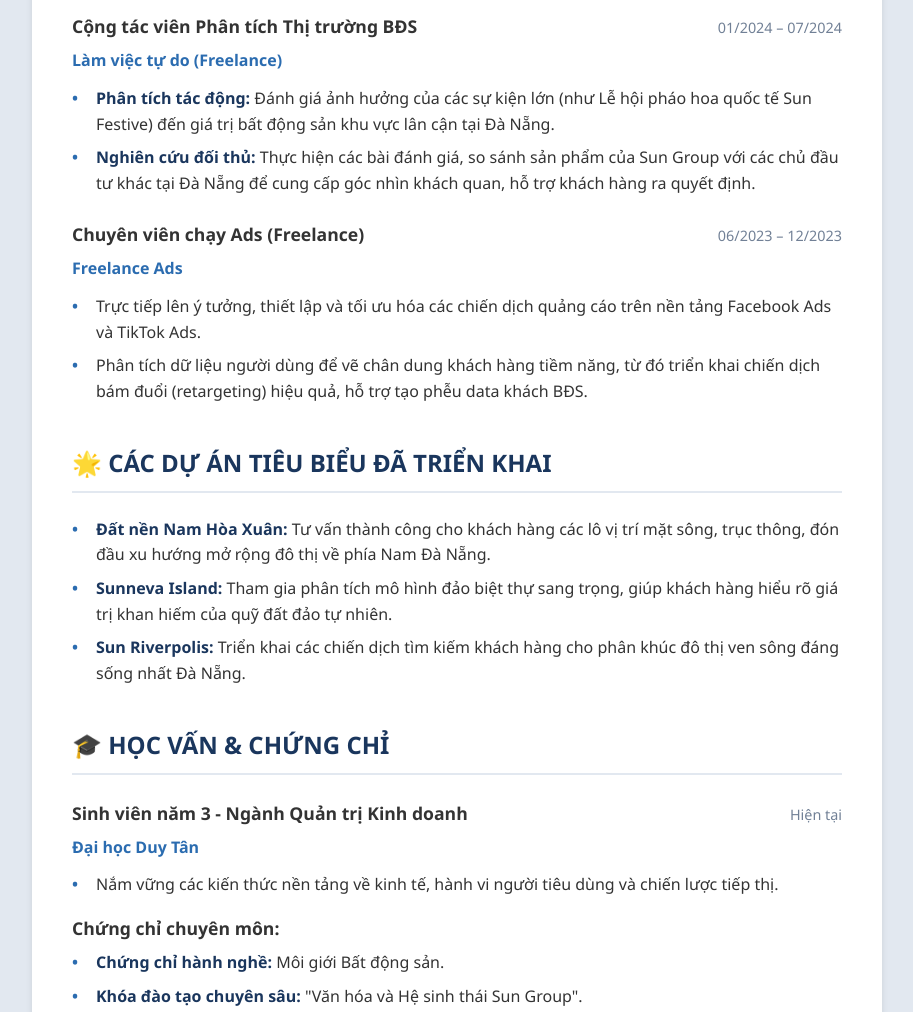
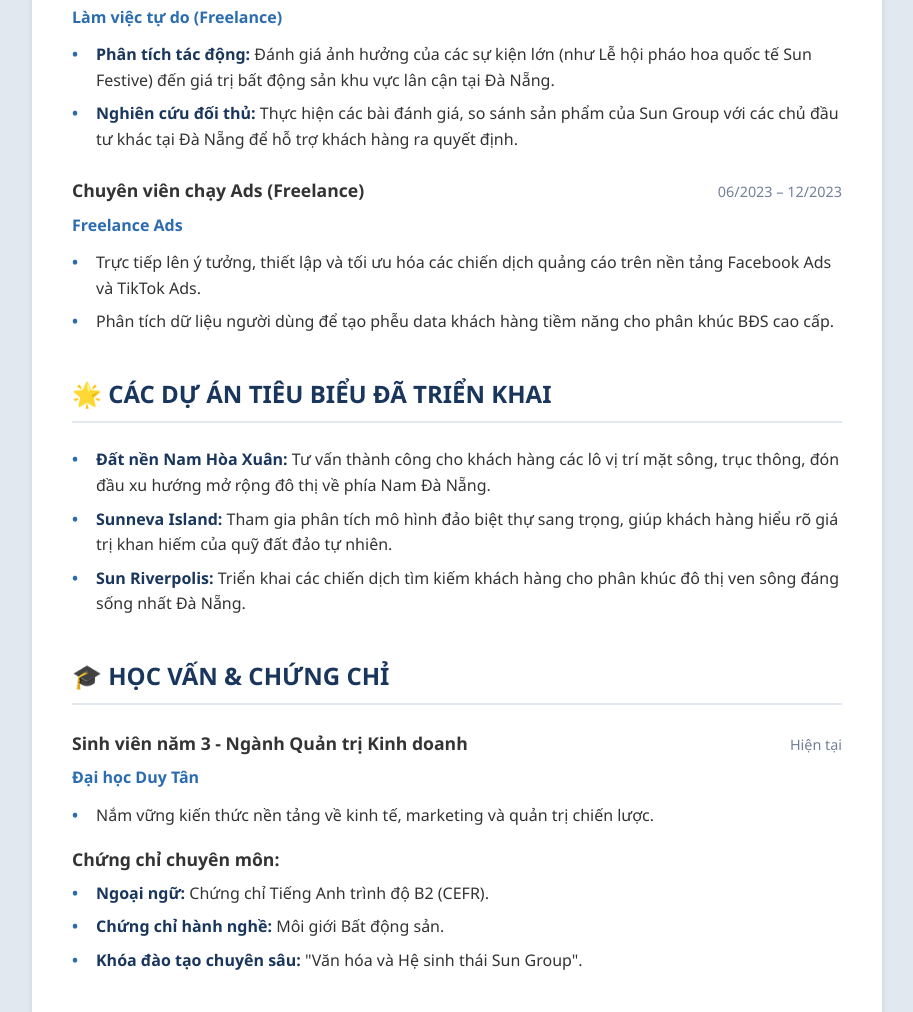
Before and after one commit to nguyentrangiahuy0205/nguyentrangiahuy0205, a plain HTML site: page index.html in a window 1280 px wide. Shown: the part 1452-2464 px from the top of the page, without its empty margins (183-1096 px from the left). Drawn offline with Linux system fonts and the light colour scheme.

Commit message:
Update index.html

```diff
--- a/index.html
+++ b/index.html
@@ -209,7 +209,6 @@
 <body>
 
     <div class="cv-container">
-        <!-- Phần Header -->
         <header>
             <img src="image/1.jpg" alt="Nguyễn Trần Gia Huy" class="profile-img">
             <h1>Nguyễn Trần Gia Huy</h1>
@@ -223,7 +222,6 @@
         </header>
 
         <div class="main-content">
-            <!-- Mục tiêu nghề nghiệp -->
             <div class="section">
                 <h2 class="section-title">Mục tiêu nghề nghiệp</h2>
                 <p>
@@ -231,7 +229,6 @@
                 </p>
             </div>
 
-            <!-- Kỹ năng -->
             <div class="section">
                 <h2 class="section-title">Kỹ năng nổi bật</h2>
                 <div class="skills-grid">
@@ -239,15 +236,15 @@
                         <h3>Chuyên môn & Nghiệp vụ</h3>
                         <div class="skill-tags">
                             <span class="skill-tag">Giao tiếp & Đàm phán</span>
-                            <span class="skill-tag highlight">Pháp lý BĐS (1/500, Sổ đỏ)</span>
                             <span class="skill-tag highlight">Chăm sóc khách hàng VIP</span>
                             <span class="skill-tag">Phân tích thị trường</span>
+                            <span class="skill-tag">Tư vấn dự án Sun Group</span>
                         </div>
                     </div>
                     <div class="skill-category">
                         <h3>Ngoại ngữ & Công cụ</h3>
                         <div class="skill-tags">
-                            <span class="skill-tag">Tiếng Anh thông thạo</span>
+                            <span class="skill-tag highlight">Tiếng Anh B2 (CEFR)</span>
                             <span class="skill-tag">Facebook Ads</span>
                             <span class="skill-tag">TikTok Ads</span>
                             <span class="skill-tag">Content Marketing</span>
@@ -256,7 +253,6 @@
                 </div>
             </div>
 
-            <!-- Kinh nghiệm làm việc -->
             <div class="section">
                 <h2 class="section-title">Kinh nghiệm làm việc</h2>
 
@@ -282,7 +278,7 @@
                     <div class="company">Làm việc tự do (Freelance)</div>
                     <ul>
                         <li><strong>Phân tích tác động:</strong> Đánh giá ảnh hưởng của các sự kiện lớn (như Lễ hội pháo hoa quốc tế Sun Festive) đến giá trị bất động sản khu vực lân cận tại Đà Nẵng.</li>
-                        <li><strong>Nghiên cứu đối thủ:</strong> Thực hiện các bài đánh giá, so sánh sản phẩm của Sun Group với các chủ đầu tư khác tại Đà Nẵng để cung cấp góc nhìn khách quan, hỗ trợ khách hàng ra quyết định.</li>
+                        <li><strong>Nghiên cứu đối thủ:</strong> Thực hiện các bài đánh giá, so sánh sản phẩm của Sun Group với các chủ đầu tư khác tại Đà Nẵng để hỗ trợ khách hàng ra quyết định.</li>
                     </ul>
                 </div>
 
@@ -294,12 +290,11 @@
                     <div class="company">Freelance Ads</div>
                     <ul>
                         <li>Trực tiếp lên ý tưởng, thiết lập và tối ưu hóa các chiến dịch quảng cáo trên nền tảng Facebook Ads và TikTok Ads.</li>
-                        <li>Phân tích dữ liệu người dùng để vẽ chân dung khách hàng tiềm năng, từ đó triển khai chiến dịch bám đuổi (retargeting) hiệu quả, hỗ trợ tạo phễu data khách BĐS.</li>
+                        <li>Phân tích dữ liệu người dùng để tạo phễu data khách hàng tiềm năng cho phân khúc BĐS cao cấp.</li>
                     </ul>
                 </div>
             </div>
 
-            <!-- Các dự án tiêu biểu -->
             <div class="section">
                 <h2 class="section-title">🌟 Các dự án tiêu biểu đã triển khai</h2>
                 <div class="timeline-item">
@@ -311,7 +306,6 @@
                 </div>
             </div>
 
-            <!-- Học vấn -->
             <div class="section">
                 <h2 class="section-title">🎓 Học vấn & Chứng chỉ</h2>
                 <div class="timeline-item">
@@ -321,11 +315,12 @@
                     </div>
                     <div class="company">Đại học Duy Tân</div>
                     <ul>
-                        <li>Nắm vững các kiến thức nền tảng về kinh tế, hành vi người tiêu dùng và chiến lược tiếp thị.</li>
+                        <li>Nắm vững kiến thức nền tảng về kinh tế, marketing và quản trị chiến lược.</li>
                     </ul>
 
                     <h3 style="margin-top: 1rem; color: var(--text-color); font-size: 1.1rem; font-weight: bold;">Chứng chỉ chuyên môn:</h3>
                     <ul style="margin-top: 0.5rem;">
+                        <li><strong>Ngoại ngữ:</strong> Chứng chỉ Tiếng Anh trình độ B2 (CEFR).</li>
                         <li><strong>Chứng chỉ hành nghề:</strong> Môi giới Bất động sản.</li>
                         <li><strong>Khóa đào tạo chuyên sâu:</strong> "Văn hóa và Hệ sinh thái Sun Group".</li>
                     </ul>
```
